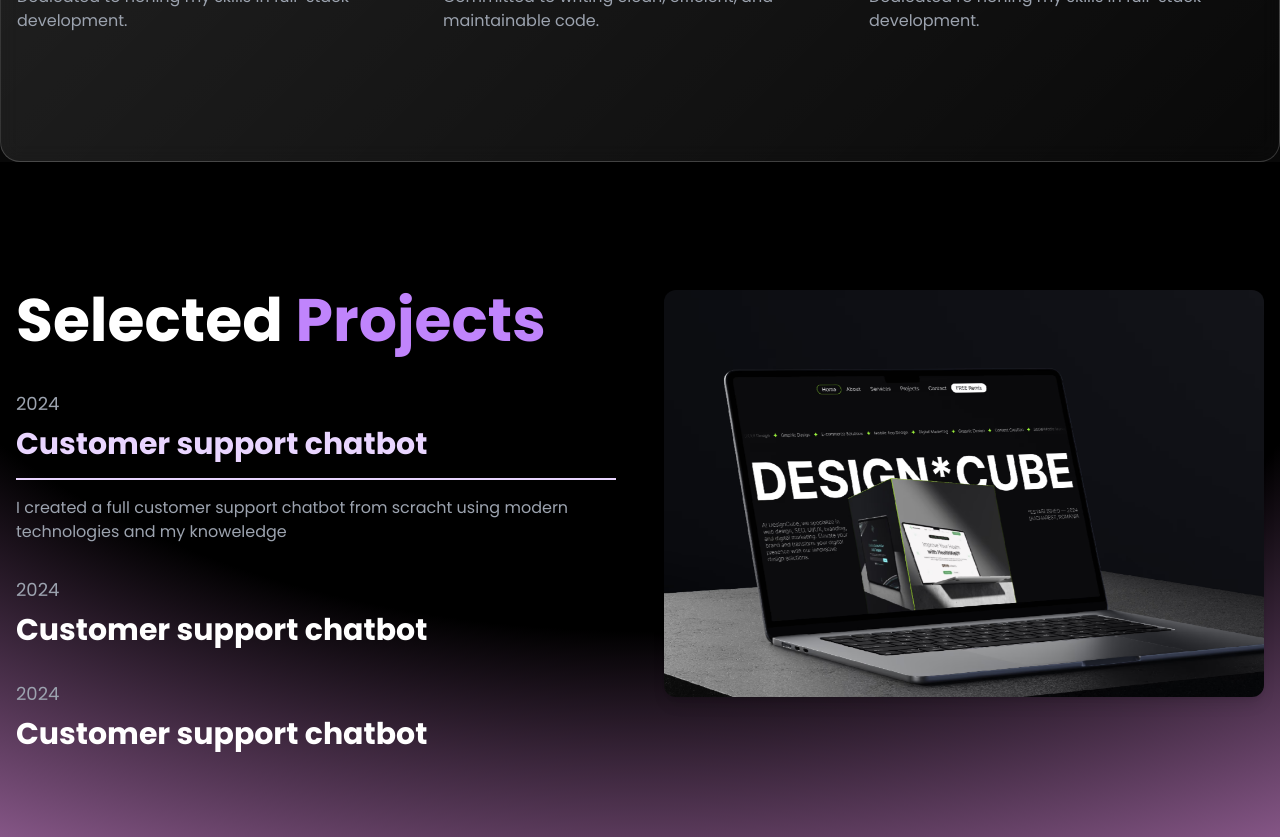
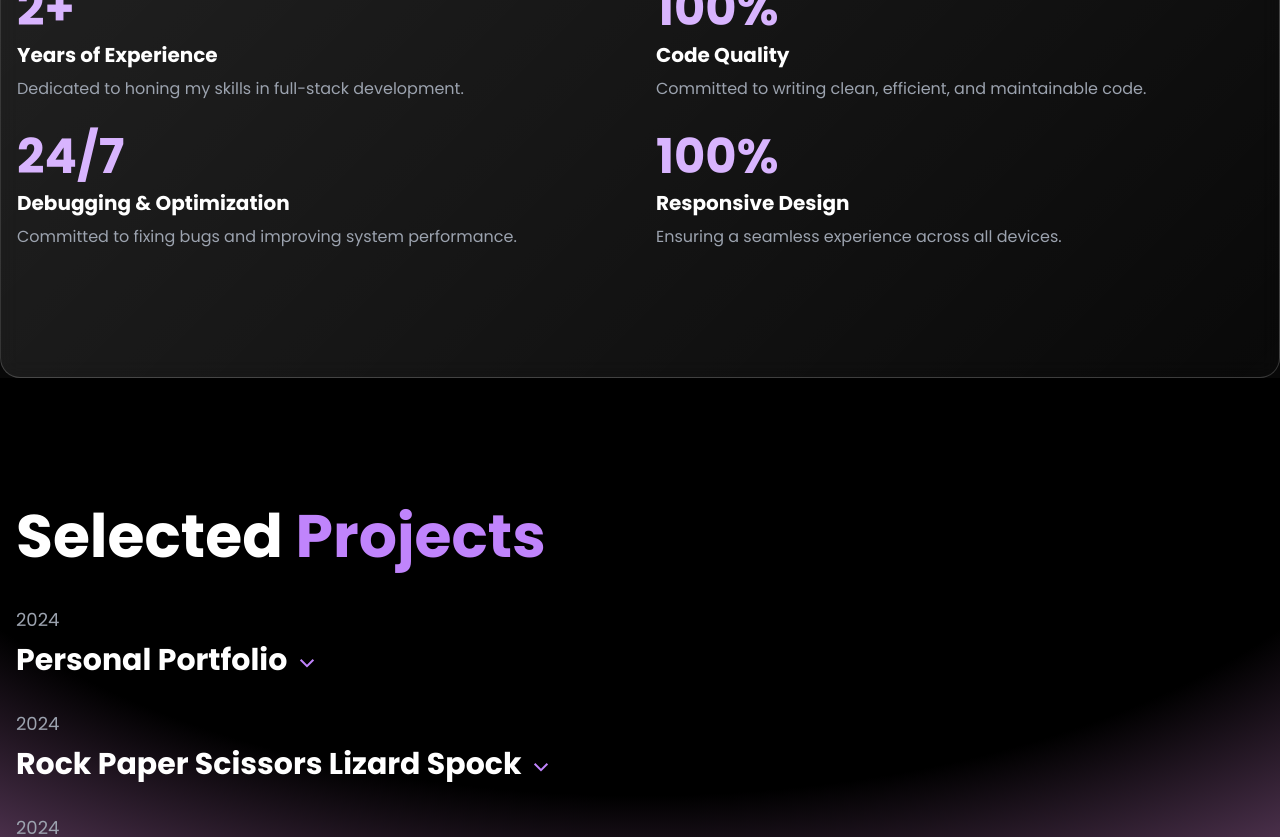
Before and after one commit to DevLukab/portfolio, a Next.js app: page / in a window 1280 px wide. Shown: the part 1960-2797 px from the top of the page. Built offline with nearby package versions, Linux system fonts and the light colour scheme.

Commit message:
new features and changes

```diff
--- a/app/page.tsx
+++ b/app/page.tsx
@@ -1,4 +1,5 @@
 import { Contact } from "@/components/Contact";
+import { Footer } from "@/components/Footer";
 import { Hero } from "@/components/Hero";
 import { KeyMetrics } from "@/components/KeyMetrics";
 import { LogoAnimation } from "@/components/LogoAnimation";
@@ -10,14 +11,15 @@
 export default function Home() {
   return (
     <>
-    <Navbar/>
-    <Hero/>
-    <Stack/>
-    <LogoAnimation/>
-    <KeyMetrics/>
-    <Portfolio/>
-    <Services/>
-    <Contact/>
+      <Navbar />
+      <Hero />
+      <Stack />
+      <LogoAnimation />
+      <KeyMetrics />
+      <Portfolio />
+      <Services />
+      <Contact />
+      <Footer />
     </>
   );
 }
--- a/components/KeyMetrics.tsx
+++ b/components/KeyMetrics.tsx
@@ -12,15 +12,21 @@
     },
     {
         id: 2,
-        value: '99%',
+        value: '100%',
         label: 'Code Quality',
         description: 'Committed to writing clean, efficient, and maintainable code.'
     },
     {
         id: 3,
-        value: '5+',
-        label: 'Years of Experience',
-        description: 'Dedicated ro honing my skills in full-stack development.'
+        value: '24/7',
+        label: 'Debugging & Optimization',
+        description: 'Committed to fixing bugs and improving system performance.'
+    },
+    {
+        id: 4,
+        value: '100%',
+        label: 'Responsive Design',
+        description: 'Ensuring a seamless experience across all devices.'
     }
 ]
 
@@ -45,7 +51,7 @@
                     className="text-6xl font-bold mb-12">
                     KEY METRICS
                 </motion.h2>
-                <div className="grid grid-cols-1 md:grid-cols-2 lg:grid-cols-3 gap-8">
+                <div className="grid grid-cols-1 md:grid-cols-2 lg:grid-cols-2 gap-8">
                     {metrics.map((metric, index) => (
                         <motion.div
                             key={metric.id}
--- a/components/Portfolio.tsx
+++ b/components/Portfolio.tsx
@@ -1,42 +1,50 @@
-"use client"
+"use client";
 
-import React, { useState, useEffect } from "react"
-import Image from "next/image"
-import project1 from "@/assets/proj5.png"
-import project2 from "@/assets/proj6.png"
-import project3 from "@/assets/proj7.png"
-import { useMotionTemplate, useMotionValue, motion, animate } from "framer-motion"
+import React, { useState, useEffect } from "react";
+import Image from "next/image";
+import project1 from "@/assets/project1.jpg";
+import project2 from "@/assets/project2.jpg";
+import project3 from "@/assets/proj7.png";
+import { useMotionTemplate, useMotionValue, motion, animate, AnimatePresence } from "framer-motion";
+import { CgChevronDown } from "react-icons/cg";
 
 const projects = [
     {
         id: 1,
         year: 2024,
-        title: 'Customer support chatbot',
-        description: 'I created a full customer support chatbot from scracht using modern technologies and my knoweledge',
-        image: project1
+        title: 'Personal Portfolio',
+        description: 'This was my personal portfolio, developed from scratch using HTML, CSS, and JavaScript.',
+        image: project1,
+        link: 'https://github.com/DevLukab/portfolio'
     },
     {
         id: 2,
         year: 2024,
-        title: 'Customer support chatbot',
-        description: 'I created a full customer support chatbot from scracht using modern technologies and my knoweledge',
-        image: project2
+        title: 'Rock Paper Scissors Lizard Spock',
+        description: 'This project is a Rock Paper Scissors Lizard Spock game, built using WPF for an engaging and interactive experience.',
+        image: project2,
+        link: 'https://github.com/DevLukab/RPSLS'
     },
     {
         id: 3,
         year: 2024,
         title: 'Customer support chatbot',
-        description: 'I created a full customer support chatbot from scracht using modern technologies and my knoweledge',
-        image: project3
+        description: 'I created a full customer support chatbot from scratch using modern technologies and my knowledge.',
+        image: project3,
+        link: 'https://your-chatbot-link.com'
     },
 ];
 
-const COLORS_TOP = ["#13FAA", "#1E67C6", "#CE84CF", "DD335C"]
+const COLORS_TOP = ["#13FAA", "#1E67C6", "#CE84CF", "DD335C"];
 
 export const Portfolio = () => {
-    const [selectedProject, setSelectedProject] = useState(projects[0])
+    const [selectedProject, setSelectedProject] = useState<null | typeof projects[0]>(null);
 
-    const color = useMotionValue(COLORS_TOP[0])
+    const toggleProject = (project: typeof projects[0]) => {
+        setSelectedProject((prev) => (prev?.id === project.id ? null : project));
+    };
+
+    const color = useMotionValue(COLORS_TOP[0]);
 
     useEffect(() => {
         animate(color, COLORS_TOP, {
@@ -44,50 +52,97 @@
             duration: 10,
             repeat: Infinity,
             repeatType: "mirror"
-        })
-    }, [])
+        });
+    }, []);
 
-    const backgroundImage = useMotionTemplate`radial-gradient(125% 125% at 50% 0%, #000 50%, ${color})`
+    const backgroundImage = useMotionTemplate`radial-gradient(125% 125% at 50% 0%, #000 50%, ${color})`;
 
     return (
         <motion.section
-        style={{
-            backgroundImage
-        }}
-        id="portfolio"
-        className="py-32 text-white">
-            <div className="max-w-7xl mx-auto px-4 grid lg:grid-cols-2 gap-12">
-                <div>
-                    <h2 className="text-6xl font-bold mb-10">Selected <span className="text-purple-400">Projects</span></h2>
+            style={{ backgroundImage }}
+            id="portfolio"
+            className="py-32 text-white"
+        >
+            <div className="max-w-7xl mx-auto px-4 flex flex-col lg:flex-row gap-12">
+                <div className="w-full lg:w-1/2">
+                    <h2 className="text-6xl font-bold mb-10">
+                        Selected <span className="text-purple-400">Projects</span>
+                    </h2>
                     {projects.map((project) => (
                         <div
                             key={project.id}
-                            onClick={() => setSelectedProject(project)}
+                            onClick={() => toggleProject(project)}
                             className="cursor-pointer mb-8 group"
                         >
                             <p className="text-gray-400 text-lg mb-2">{project.year}</p>
-                            <h3 className={`text-3xl font-semibold group-hover:text-purple-400 transition-colors
-                        ${selectedProject.id === project.id ? 'text-purple-200' : ''} duration-300`}>{project.title}
+
+                            <h3
+                                className={`text-3xl font-semibold flex items-center gap-2 transition-colors duration-300
+                                    ${selectedProject?.id === project.id ? 'text-purple-200' : 'group-hover:text-purple-400'}`}>
+                                {project.title}
+                                <motion.div
+                                    animate={{ y: [0, 5, 0] }}
+                                    transition={{ duration: 1.5, repeat: Infinity, ease: "easeInOut" }}
+                                >
+                                    <CgChevronDown size={24} className="text-purple-400" />
+                                </motion.div>
                             </h3>
-                            {selectedProject.id === project.id && (
-                                <div className="border-b-2 border-purple-200 my-4"></div>
-                            )}
-                            {selectedProject.id === project.id && (
-                                <p className="text-gray-400 transition-all duration-500 ease-in-out">
-                                    {project.description}
-                                </p>
-                            )}
+
+                            <AnimatePresence>
+                                {selectedProject?.id === project.id && (
+                                    <motion.div
+                                        initial={{ opacity: 0, height: 0 }}
+                                        animate={{ opacity: 1, height: "auto" }}
+                                        exit={{ opacity: 0, height: 0 }}
+                                        transition={{ duration: 0.5, ease: "easeInOut" }}
+                                        className="overflow-hidden"
+                                    >
+                                        <div className="border-b-2 border-purple-200 my-4"></div>
+                                        <p className="text-gray-400">{project.description}</p>
+
+                                        <div className="block lg:hidden">
+                                            <Image
+                                                src={selectedProject.image.src}
+                                                alt={selectedProject.title}
+                                                className="mt-4 rounded-xl shadow-lg transition-opacity duration-500 ease-in-out"
+                                                width={800}
+                                                height={450}
+                                            />
+                                        </div>
+
+                                        <a href={project.link} target="_blank" rel="noopener noreferrer" className="inline-block mt-4 px-6 py-2 bg-purple-600 text-white rounded-lg hover:bg-purple-500 transition-colors duration-300">
+                                            View Project
+                                        </a>
+                                    </motion.div>
+                                )}
+                            </AnimatePresence>
                         </div>
                     ))}
                 </div>
-                <Image
-                    src={selectedProject.image.src}
-                    alt={selectedProject.title}
-                    className="rounded-xl shadow-lg transition-opacity duration-500 ease-in-out"
-                    width={800}
-                    height={450}
-                />
+
+                <div className="hidden lg:flex w-1/2 items-center justify-center">
+                <AnimatePresence mode="wait">
+                        {selectedProject && (
+                            <motion.div
+                                key={selectedProject.id}
+                                initial={{ opacity: 0, scale: 0.8, x: 50 }}
+                                animate={{ opacity: 1, scale: 1, x: 0 }}
+                                exit={{ opacity: 0, scale: 0.8, x: -50 }}
+                                transition={{ duration: 0.5, ease: "easeInOut" }}
+                            >
+                                <Image
+                                    src={selectedProject.image.src}
+                                    alt={selectedProject.title}
+                                    className="rounded-xl shadow-lg"
+                                    width={800}
+                                    height={450}
+                                />
+                            </motion.div>
+                        )}
+                    </AnimatePresence>
+
+                </div>
             </div>
         </motion.section>
-    )
-}
+    );
+};
--- a/components/Services.tsx
+++ b/components/Services.tsx
@@ -10,7 +10,7 @@
 export const Services = () => {
 
     return (
-        <section id="services" className="text-white py-20">
+        <section id="services" className="text-white py-20 px-4">
             <div className="container mx-auto flex flex-col md:flex-row">
                 <div className="md:w-1/4 pr-8 mb-12 md:mb-0">
                     <h2 className="text-6xl text-purple-300 font-extrabold sticky top-20">SERVICES</h2>
```
Also changed, not shown: components/Contact.tsx (+1 -10 lines), components/Footer.tsx (+14 -0 lines), components/Hero.tsx (+23 -12 lines), assets/project1.jpg (added), assets/project2.jpg (added).
